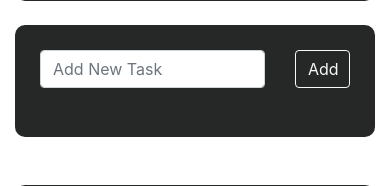
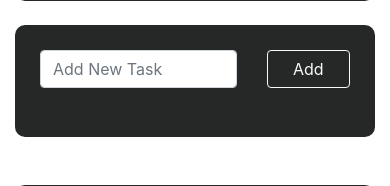
Before and after one commit to Jerling1989/JungleClientApp, a PHP site: page /profile.php in a window 390 px wide. Shown: the part 531-717 px from the top of the page. Run offline with PHP 8.4, Linux system fonts and the light colour scheme; the visitor is signed in with stand-in values (Sample User, id 1); data that the repository does not hold is empty; some libraries are stand-ins or nearby versions.

Commit message:
add task button

```diff
--- a/profile.php
+++ b/profile.php
@@ -186,10 +186,10 @@
 		<!-- NEW TASK FORM -->
 		<form action="" method="POST">
 			<div class="row">
-				<div class="col-9 col-md-10">
+				<div class="col-8 col-sm-10">
 					<input type="text" class="form-control" name="task_name" placeholder="Add New Task" required />
 				</div>
-				<div class="col-3 col-md-2">
+				<div class="col-4 col-sm-2">
 					<input type="submit" class="btn btn-outline-light btn-block" name="add_task" value="Add" />
 				</div>
 			</div>
```
